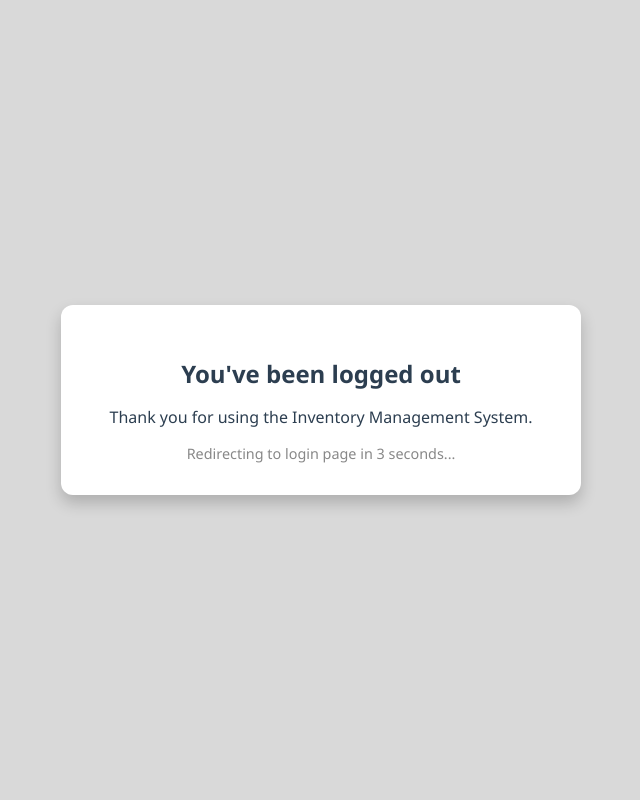
After one commit to KitChi139/Inventory_Management, a PHP site: page /logout.php in a window 1280 px wide. The commit adds this page. Shown: the whole page, without its empty margins (319-959 px from the left). Run offline with PHP 8.4, Linux system fonts and the light colour scheme; the visitor is signed in with stand-in values (Sample User, id 1).

Commit message:
Enhancements

```diff
--- /dev/null
+++ b/Main System/logout.php
@@ -0,0 +1,61 @@
+<?php
+session_start();
+session_unset();
+session_destroy();
+
+?>
+
+<!DOCTYPE html>
+<html lang="en">
+<head>
+    <meta charset="UTF-8">
+    <title>Logged Out</title>
+    <meta http-equiv="refresh" content="3;url=login.php">
+    <style>
+        body {
+            margin: 0;
+            padding: 0;
+                /* background: linear-gradient(135deg, #2c3e50, #3498db); */
+            background-color: #d9d9d9;
+            font-family: "Segoe UI", Tahoma, Geneva, Verdana, sans-serif;
+            display: flex;
+            justify-content: center;
+            align-items: center;
+            height: 100vh;
+            color: white;
+        }
+
+        .logout-container {
+            background: white;
+            padding: 2rem 3rem;
+            border-radius: 12px;
+            box-shadow: 0 8px 16px rgba(0,0,0,0.2);
+            text-align: center;
+            color: #2c3e50;
+        }
+
+        .logout-container h2 {
+            margin-bottom: 1rem;
+        }
+
+        .logout-container p {
+            font-size: 1rem;
+        }
+
+        .redirect-note {
+            margin-top: 1rem;
+            font-size: 0.9rem;
+            color: #888;
+        }
+    </style>
+</head>
+<body>
+    <div class="logout-container">
+        <h2>You've been logged out</h2>
+        <p>Thank you for using the Inventory Management System.</p>
+        <div class="redirect-note">
+            Redirecting to login page in 3 seconds...
+        </div>
+    </div>
+</body>
+</html>
--- a/Main System/registration.php
+++ b/Main System/registration.php
@@ -24,6 +24,7 @@ if ($_SERVER['REQUEST_METHOD'] === 'POST') {
     try {
       // $checkstmt = $connection ->prepare("SELECT empID, empName, empNum FROM employee WHERE empID = ?");
       // $checkstmt
+
       $connection -> begin_transaction();
       if ($userType === 'employee') { // Employee
 
@@ -122,7 +123,6 @@ $success = $success ?? false;
 <body>
   <header class="header">
     <div class="header-content">
-      <img src="photo.png">
       <h1>Generic Hospital</h1>
     </div>
   </header>
```
Also changed, not shown: Main System/dashboard.css (+10 -0 lines), Main System/dashboard.php (renamed from Main System/dashboard.html, +16 -0 lines), Main System/login.php (+27 -4 lines), Main System/registration.css (+14 -0 lines).
